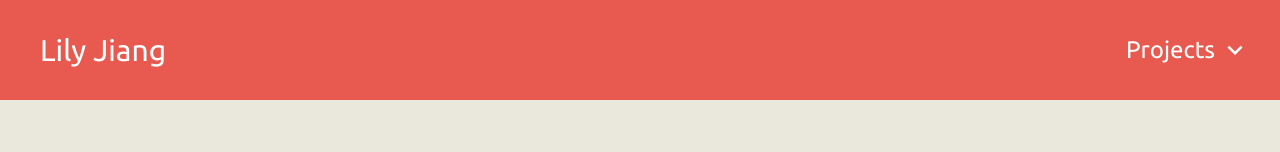
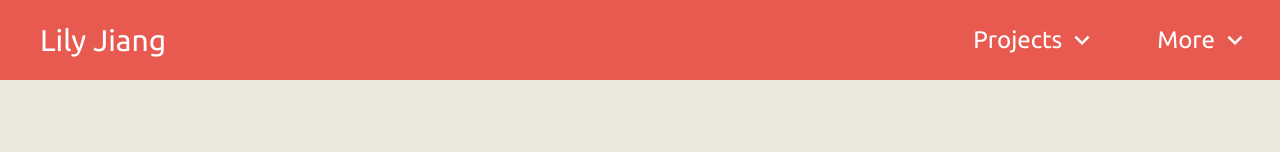
Before and after one commit to ljiang09/ljiang09.github.io, a React (Create React App) app: page /art in a window 1280 px wide. Shown: the top 152 px of the page. Built offline with nearby package versions, Linux system fonts and the light colour scheme.

Commit message:
fix navbar height, put dropdown items behind FF

```diff
--- a/src/components/NavBar/index.js
+++ b/src/components/NavBar/index.js
@@ -6,7 +6,9 @@ import { projects } from "../Projects/projects_data.js";
 
 import useStyles from "./styles.js";
 
-const personalInfoReady = false;
+const aboutMeReady = false;
+const contactMeReady = false;
+const architectureReady = false;
 
 const NavBar = () => {
   const navigate = useNavigate();
@@ -54,12 +56,10 @@ const NavBar = () => {
           Projects
           <KeyboardArrowDownIcon className={classes.icon} />
         </Button>
-        {personalInfoReady && (
         <Button onClick={handlePersonalOpen} className={classes.projectsBtn}>
           More
           <KeyboardArrowDownIcon className={classes.icon} />
         </Button>
-        )}
       </div>
       <Menu
         anchorEl={anchorElProjects}
@@ -86,10 +86,14 @@ const NavBar = () => {
         className={classes.menu}
       >
         <MenuItem onClick={handleResume}>Resume</MenuItem>
-        <MenuItem onClick={handleAboutMe}>About Me</MenuItem>
+        {aboutMeReady && <MenuItem onClick={handleAboutMe}>About Me</MenuItem>}
+        {contactMeReady && (
           <MenuItem onClick={handleContactMe}>Contact Me</MenuItem>
+        )}
         <MenuItem onClick={handleArt}>Art</MenuItem>
+        {architectureReady && (
           <MenuItem onClick={handleArchitecture}>Architecture</MenuItem>
+        )}
       </Menu>
     </div>
   );
--- a/src/components/NavBar/styles.js
+++ b/src/components/NavBar/styles.js
@@ -6,7 +6,7 @@ const useStyles = makeStyles(() => ({
     display: "flex",
     flexDirection: "row",
     justifyContent: "space-between",
-    height: "100px",
+    height: "80px",
     background: theme.palette.primary.main,
   },
   homeBtn: {
```
Lines whose indentation alone changed are shown as unchanged.
